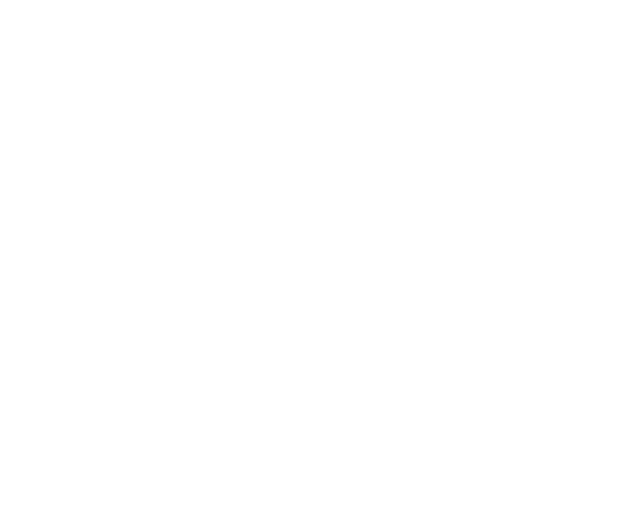
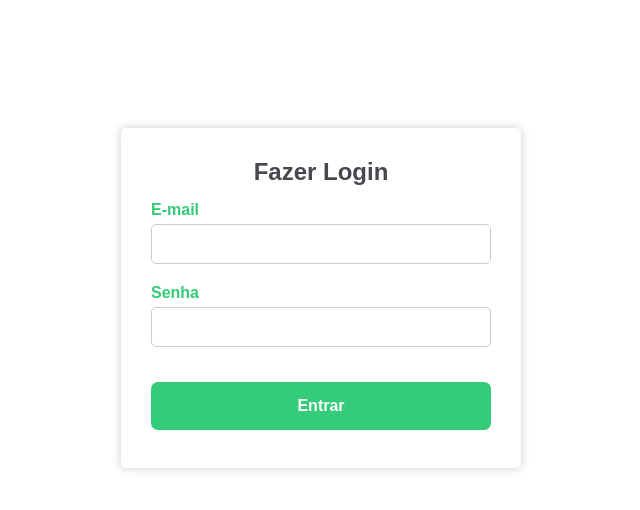
Before and after one commit to PauloSanches12/garupa-teste, a React (Create React App) app in the folder frontend/: page / in a window 1280 px wide. Before the commit this address had no page. Shown: the top 510 px of the page, without its empty margins (319-959 px from the left). Built offline with nearby package versions, Linux system fonts and the light colour scheme.

Commit message:
configurando rotas e tela de login

```diff
--- a/frontend/src/pages/Login/index.tsx
+++ b/frontend/src/pages/Login/index.tsx
@@ -1,5 +1,6 @@
-import { useState } from 'react';
+import React, { useCallback, useState } from 'react';
 import ButtonContainer from '../../components/Button';
+import ListData from '../ListData';
 import { ContainerLogin, TextLogin, ContainerForm, Label, Input, Form } from './styles';
 
 interface InputProps {
@@ -13,8 +14,9 @@ function Login() {
     password: ""
   })
 
-  const handleLogin = (event: React.ChangeEvent<HTMLInputElement>) => {
-    event.preventDefault();
+  const [isLoggedIn, setIsLoggedIn ] = useState(false);
+
+  const handleForm = (event: React.ChangeEvent<HTMLInputElement>) => {
     const { value, name } = event.target;
 
     setValues({
@@ -22,24 +24,46 @@ function Login() {
       [name]: value,
 
     })
-    console.log(event.target.value)
   }
+
+  const HandleSubmit = useCallback((event: React.FormEvent<HTMLFormElement>) => {
+    event.preventDefault();
+
+    const { email, password } = values;
+
+    if (!email || !password) {
+      alert("Preencha todos os campos!");
+
+      setIsLoggedIn(false);
+
+      return;
+    }
+
+    setIsLoggedIn(true);
+  }, [values])
+
+  if (isLoggedIn) {
+    return (
+      <ListData />
+    )
+  }
+
   return (
     <ContainerLogin>
       <TextLogin>Fazer Login</TextLogin>
-      <Form>
+      <Form onSubmit={HandleSubmit}>
         <ContainerForm>
           <Label>E-mail</Label>
-          <Input id='email' type="email" name='email' onChange={handleLogin} value={values.email} />
+          <Input id='email' type="email" name='email' onChange={handleForm} value={values.email} />
         </ContainerForm>
 
         <ContainerForm>
           <Label>Senha</Label>
-          <Input id='password' type="password" name='password' onChange={handleLogin} value={values.password} />
+          <Input id='password' type="password" name='password' onChange={handleForm} value={values.password} />
         </ContainerForm>
-        <ButtonContainer>
-         Entrar
-        </ButtonContainer>
+          <ButtonContainer>
+            Entrar
+          </ButtonContainer>
       </Form>
     </ContainerLogin>
   );
--- a/frontend/src/routes.tsx
+++ b/frontend/src/routes.tsx
@@ -3,15 +3,13 @@ import {
     Routes,
     Route
 } from "react-router-dom";
-import ListData from "./pages/ListData";
 import Login from "./pages/Login";
 
 export function AppRoutes() {
     return (
         <Router>
-            <Routes>
+            <Routes location="/login">
                 <Route path="/login" element={<Login />} />
-                <Route path="/list" element={<ListData />} />
             </Routes>
         </Router>
     )
```
